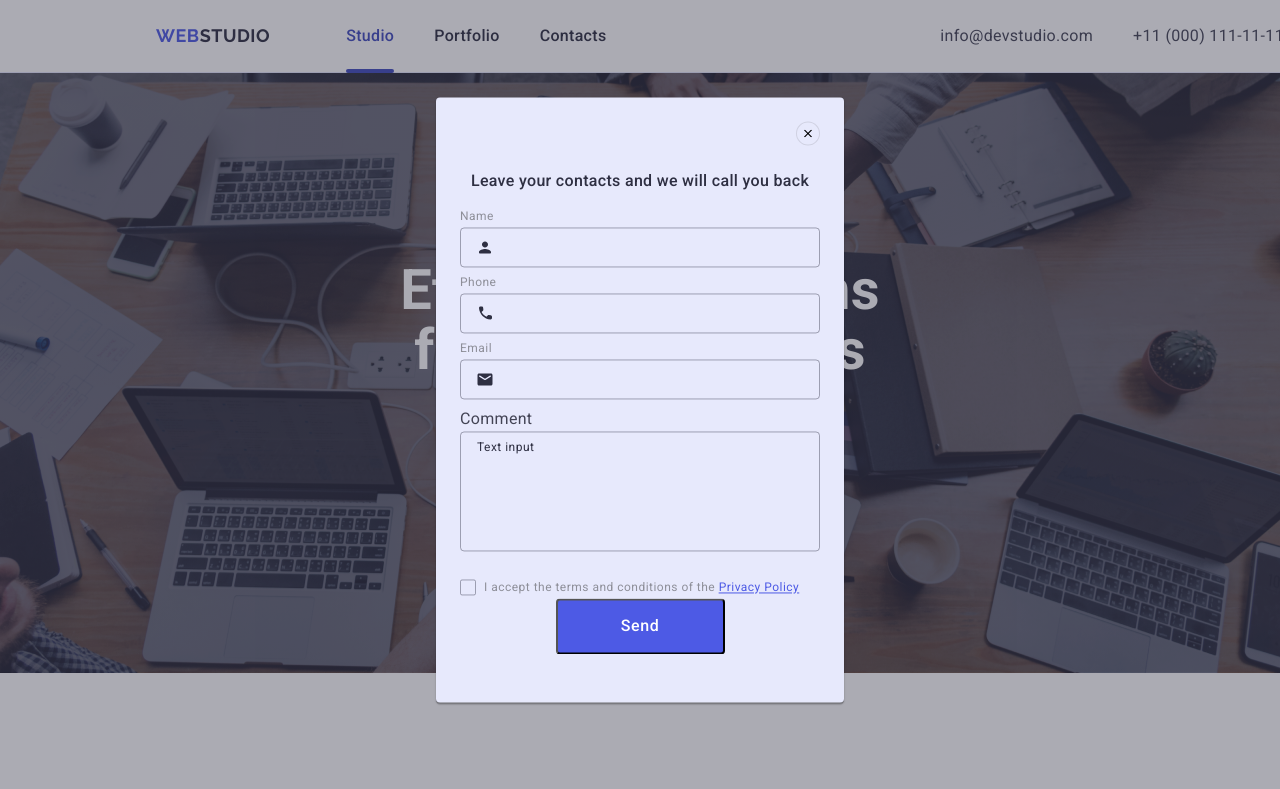
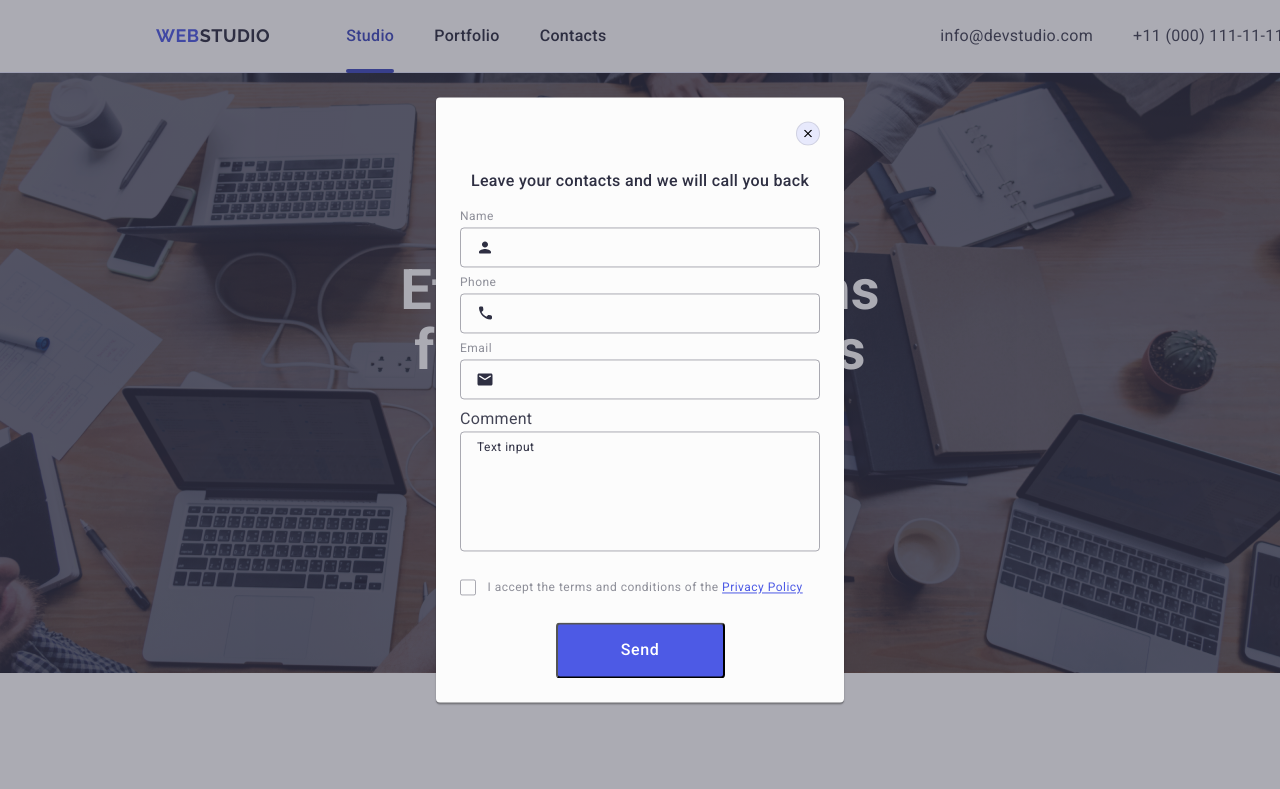
Before and after one commit to HaniaKu/goit-markup-hw-05, a plain HTML site: page index.html in a window 1280 px wide. Shown: the top 789 px of the page. Drawn offline with nearby package versions, Linux system fonts and the light colour scheme.

Commit message:
new hw-05

```diff
--- a/css/styles.css
+++ b/css/styles.css
@@ -557,7 +557,7 @@ body{
     min-height: 584px;
     border-radius: 4px;
     padding: 72px 24px 24px 24px;
-    background-color: var(--cornflower);
+    background-color: var(--dairy);
     box-shadow: 0px 1px 1px rgba(0, 0, 0, 0.14), 0px 1px 3px rgba(0, 0, 0, 0.12),
       0px 2px 1px rgba(0, 0, 0, 0.2);
     transition: transform 250ms cubic-bezier(0.4, 0, 0.2, 1);
@@ -600,6 +600,11 @@ font-weight: 500;
 text-align: center;
 color: var(--navy-blue);
 margin-bottom: 16px;
+}
+
+
+.order-form-wrapper{
+    margin-bottom: 8px;
 }
 
 .order-form-wrapper-field{
--- a/index.html
+++ b/index.html
@@ -375,7 +375,6 @@
 </li>
   </ul>
 </div>
-</div>
 <div class="footer-subscribe-box">
   <p class="footer-description">Subscribe</p>
   <form class="footer-subscribe-form">
@@ -391,6 +390,7 @@
     </svg>
     </button>
   </form>
+</div>
 </div>
 </footer>
 
@@ -448,26 +448,28 @@
   </div>
   <div class="review-form-checkbox-wrapper">
     <input
+      class="review-form-checkbox visually-hidden"
       type="checkbox"
-      class="review-form-checkbox visually-hidden"
       id="user-privacy"
       name="user-privacy"
       value="true"
       required
     />
-    <label for="user-privacy" class="review-form-checkbox-label">
+    <label class="review-form-checkbox-label" for="user-privacy">
       <span class="review-form-own-checkbox">
         <svg
           class="review-form-own-checkbox-icon"
           width="10"
-          height="8"
-        >
+          height="8">
           <use href="./images/icons.svg#icon-click2"></use>
-        </svg> </span
-      >I accept the terms and conditions of the
-      <a class="privacy-policy-link">Privacy Policy</a></label>
+        </svg>
+        </span>
+        <span>I accept the terms and conditions of the
+      <a class="privacy-policy-link">Privacy Policy</a></span>
+    </label>
+    </div>
   <button class="review-form-submit" type="submit">Send</button>
-</div>
+
 </form>
 </div>
 </div>
```
